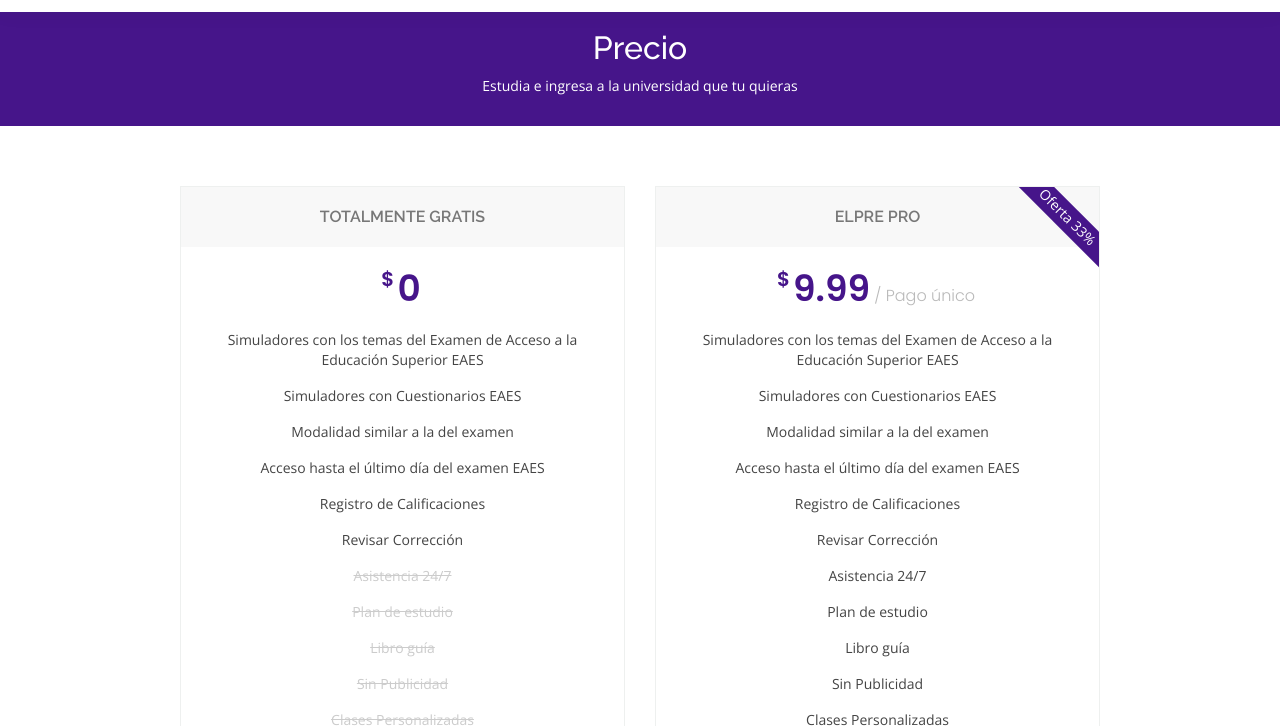
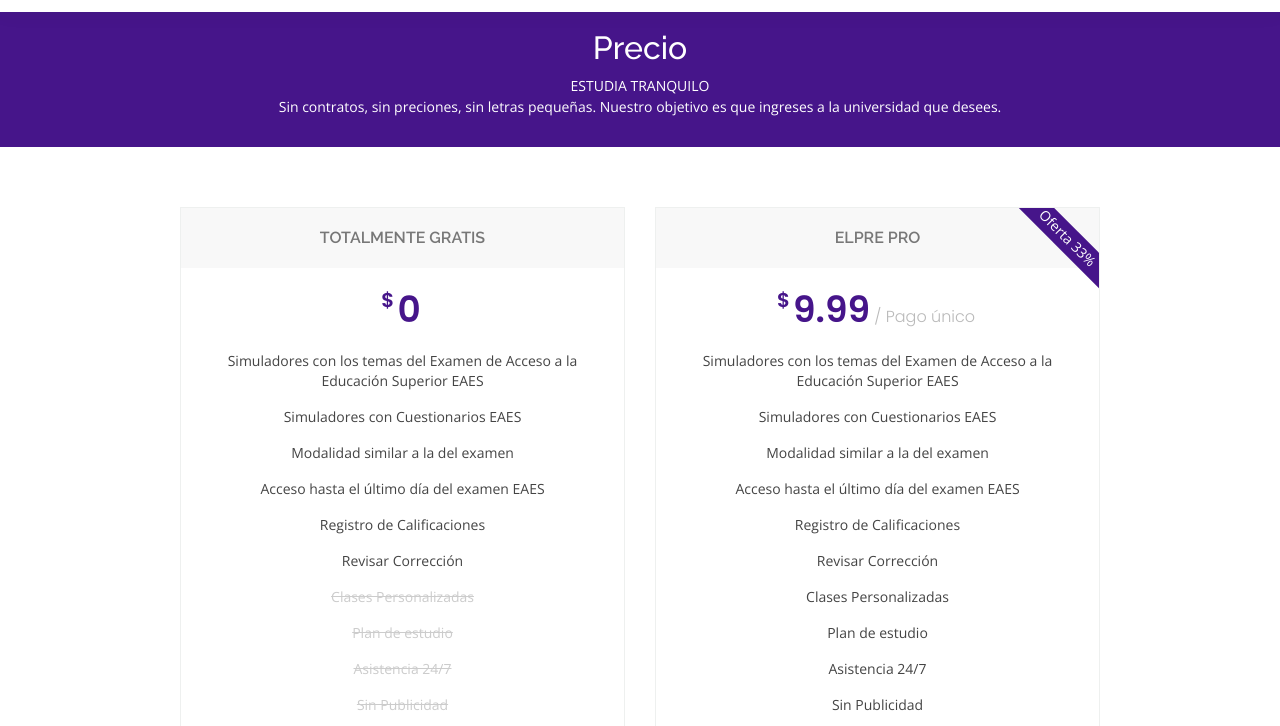
Before and after one commit to Cordova011/elpre-onine, a plain HTML site: page pricing.html in a window 1280 px wide. Shown: the part 74-800 px from the top of the page. Drawn offline with nearby package versions, Linux system fonts and the light colour scheme.

Commit message:
SUBIR: version 0.01

```diff
--- a/pricing.html
+++ b/pricing.html
@@ -73,7 +73,8 @@
     <div class="breadcrumbs" data-aos="fade-in">
       <div class="container">
         <h2>Precio</h2>
-        <p>Estudia e ingresa a la universidad que tu quieras</p>
+        <p>ESTUDIA TRANQUILO <br>
+          Sin contratos, sin preciones, sin letras pequeñas. Nuestro objetivo es que ingreses a la universidad que desees.</p>
       </div>
     </div><!-- End Breadcrumbs -->
 
@@ -95,11 +96,11 @@
                 <li>Acceso hasta el último día del examen EAES</li>
                 <li>Registro de Calificaciones</li>
                 <li>Revisar Corrección</li>
+                <li class="na">Clases Personalizadas</li>
+                <li class="na">Plan de estudio</li>
                 <li class="na">Asistencia 24/7</li>
-                <li class="na">Plan de estudio</li>
+                <li class="na">Sin Publicidad</li>
                 <li class="na">Libro guía</li>
-                <li class="na">Sin Publicidad</li>
-                <li class="na">Clases Personalizadas</li>
               </ul>
               <div class="btn-wrap">
                 <a href="#" class="btn-buy">ACCEDER GRATIS</a>
@@ -118,11 +119,11 @@
                 <li>Acceso hasta el último día del examen EAES</li>
                 <li>Registro de Calificaciones</li>
                 <li>Revisar Corrección</li>
+                <li>Clases Personalizadas</li>
+                <li>Plan de estudio</li>
                 <li>Asistencia 24/7</li>
-                <li>Plan de estudio</li>
+                <li>Sin Publicidad</li>
                 <li>Libro guía</li>
-                <li>Sin Publicidad</li>
-                <li>Clases Personalizadas</li>
               </ul>
               <div class="btn-wrap">
                 <a href="#" class="btn-buy">COMPRAR</a>
```
